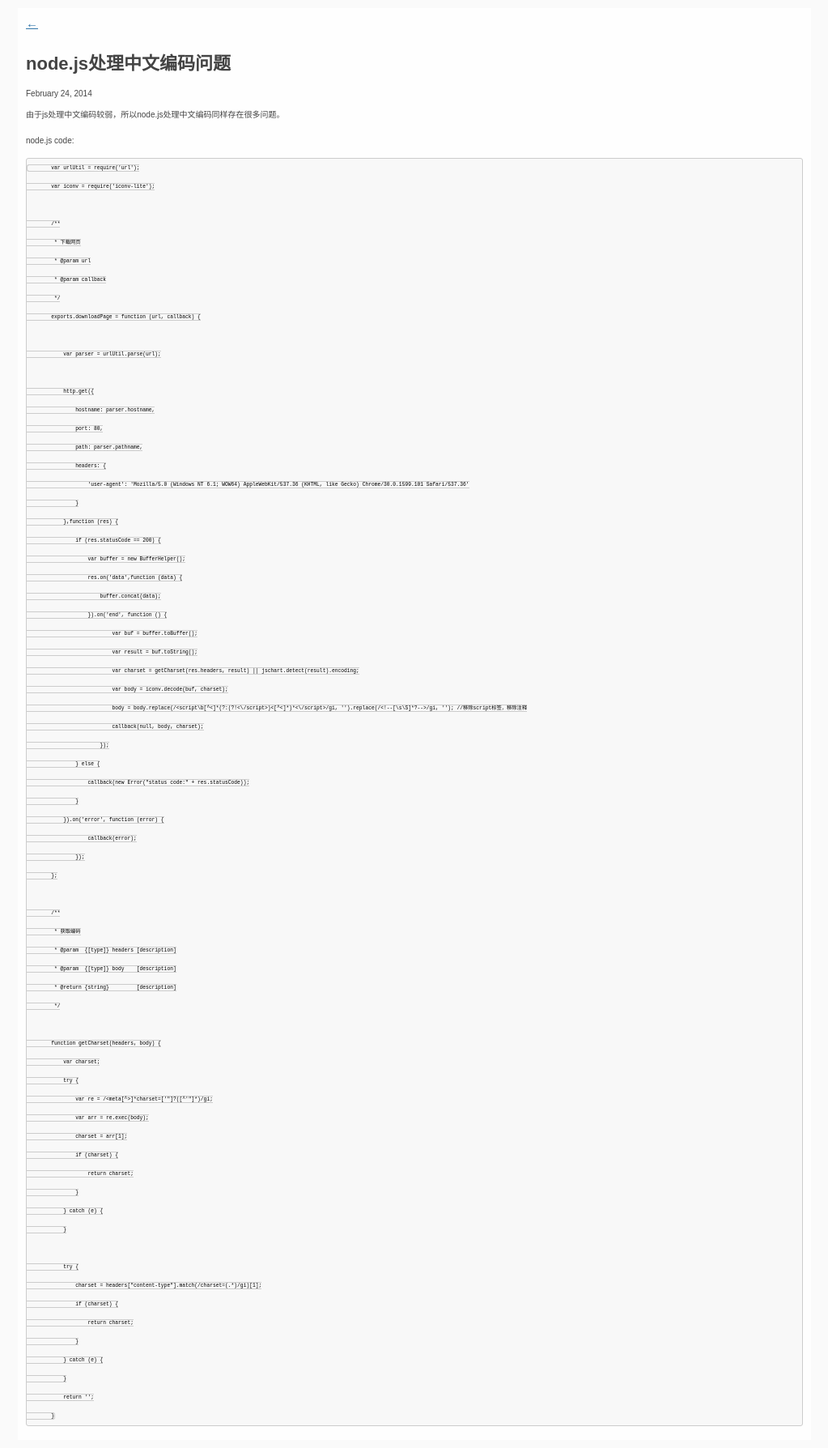
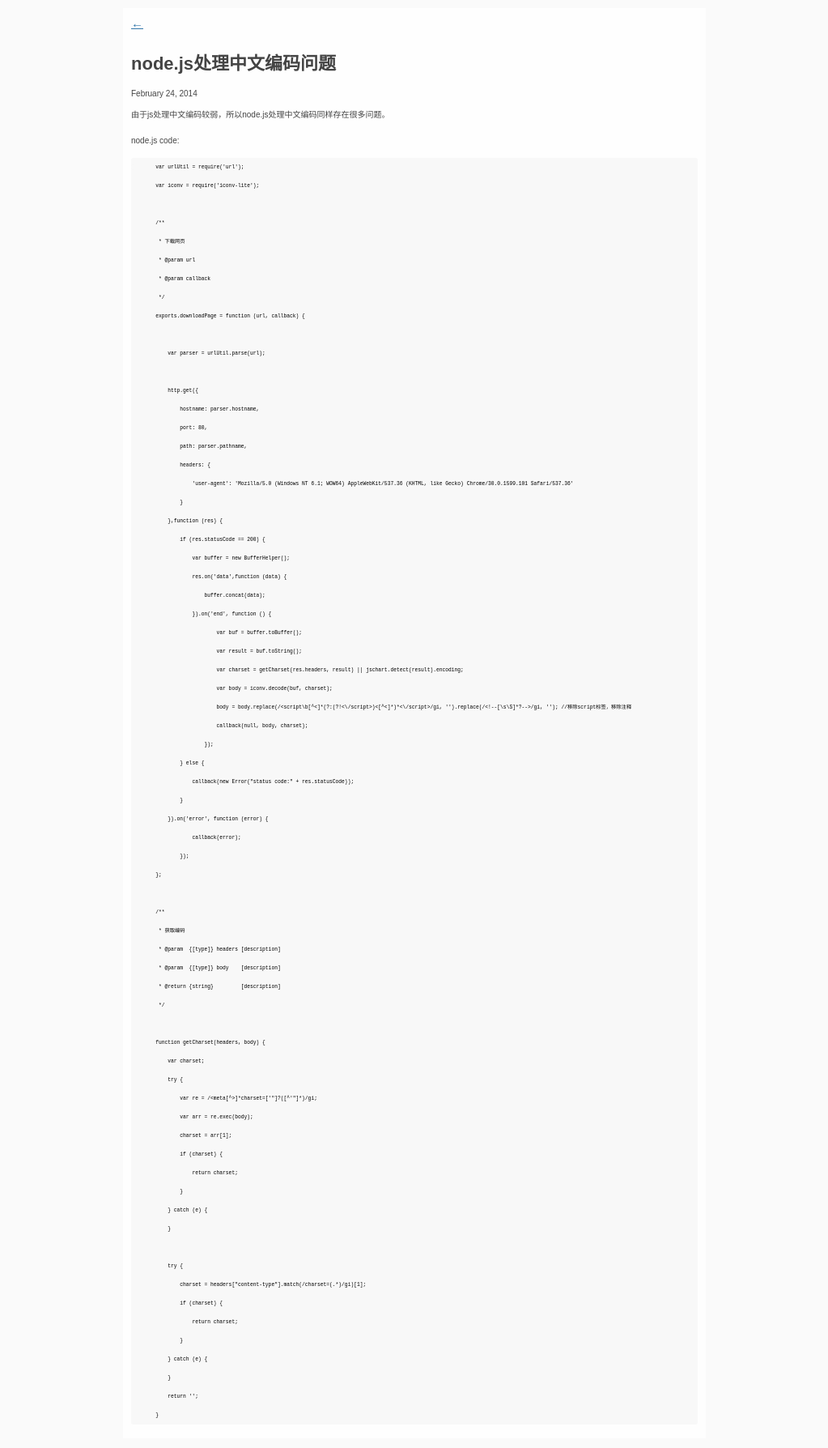
Before and after one commit to osrpt/osrpt.github.com, a Jekyll site: the page built from _posts/2014-02-24-node-js-encoding.md, in a window 1280 px wide. Shown: the whole page at 81% size, without its empty margins (128-1151 px from the left). Built offline with Jekyll 4.4.1, drawn with Linux system fonts in a browser that asks for light colours; Markdown is read by kramdown in place of the engine named in the settings.

Commit message:
edit css

```diff
--- a/css/default.css
+++ b/css/default.css
@@ -292,11 +292,9 @@ pre , code, kbd, samp {
   font-size: 0.88em;
   border-radius:3px;
   background-color: #F8F8F8;
-  border: 1px solid #CCC;
 }
 
 .home{
-  width:960px;
   margin:2em auto;
 }
 
@@ -317,7 +315,6 @@ pre , code, kbd, samp {
 
 .article{
   margin:1em auto;
-  width:960px;
 }
 
 .article .nav{
```
